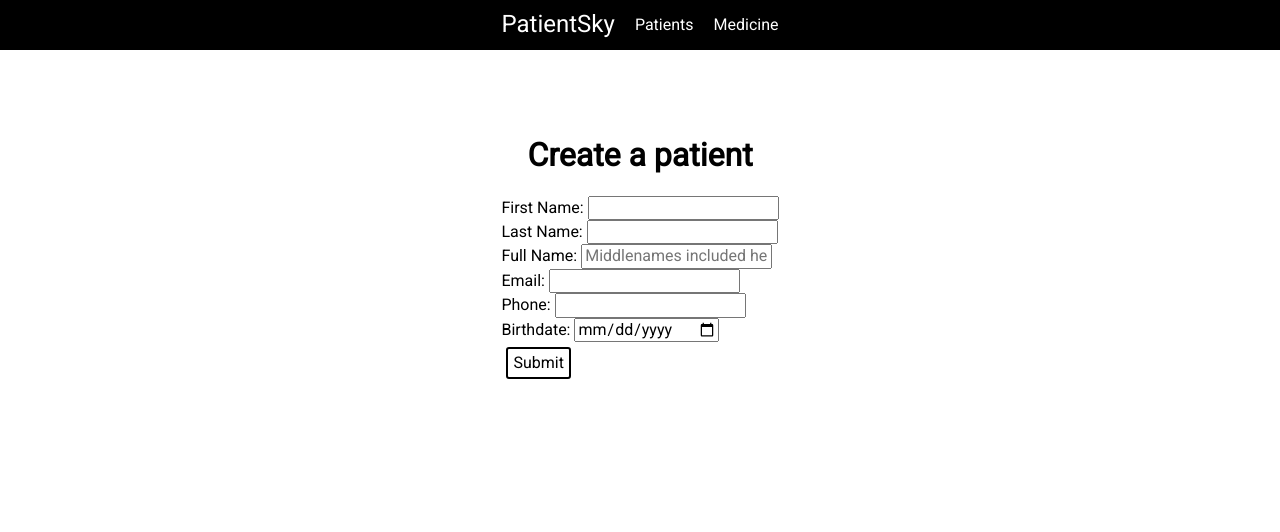
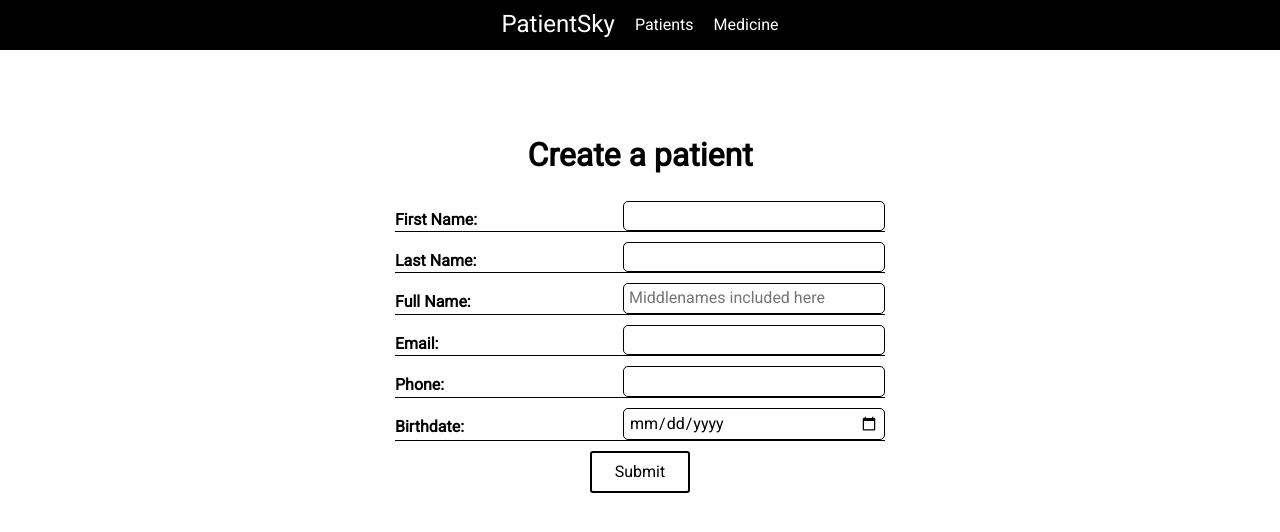
Before and after one commit to marwolaethblack/pacientsky, a React (Create React App) app: page /patients/create in a window 1280 px wide. Shown: the top 532 px of the page. Built offline with nearby package versions, Linux system fonts and the light colour scheme.

Commit message:
generic form styles

```diff
--- a/package.json
+++ b/package.json
@@ -22,7 +22,8 @@
     "test": "react-scripts test --env=jsdom",
     "eject": "react-scripts eject",
     "build-css": "less-watch-compiler --run-once --main-file=index.less src/less/ src/less/",
-    "watch-css": "npm run build-css && less-watch-compiler --main-file=index.less src/less/ src/less/"
+    "watch-css": "npm run build-css && less-watch-compiler --main-file=index.less src/less/ src/less/",
+    "populate": "node server/populateDB.js"
   },
   "devDependencies": {
     "faker": "^4.1.0",
--- a/src/components/GenericForm/GenericForm.js
+++ b/src/components/GenericForm/GenericForm.js
@@ -1,4 +1,5 @@
 import React, { Component } from 'react';
+import PropTypes from 'prop-types';
 import GenericButton from '../GenericButton/GenericButton';
 
 
@@ -71,10 +72,9 @@ class GenericForm extends Component {
 
             return (
                 <div key={i}>
-                    <label>{configObj.label}
+                    <label><strong>{configObj.label}</strong> </label>
                         <input {...configObj.input} value={this.state[configObj.property]}
                             onChange={(e) => { changeHandler(e, configObj) }} />
-                    </label>
                 </div>
             )
         })
@@ -95,4 +95,20 @@ class GenericForm extends Component {
     }
 }
 
+const configObject = {
+    property: PropTypes.string.isRequired,
+    label: PropTypes.string,
+    input: PropTypes.shape({
+        type: PropTypes.string.isRequired,
+        placeholder: PropTypes.string,
+        afterChange: PropTypes.func
+    })
+}
+
+GenericForm.propTypes = {
+    initialState: PropTypes.object,
+    config: PropTypes.arrayOf(PropTypes.shape(configObject)).isRequired,
+    onSubmit: PropTypes.func
+}
+
 export default GenericForm;
--- /dev/null
+++ b/src/components/GenericForm/GenericForm.less
@@ -0,0 +1,41 @@
+.generic-form {
+    display: flex;
+    flex-direction: column;
+    justify-content: center;
+    width: 70%;
+    max-width: 500px;
+    div {
+        display: flex;
+        justify-content: space-between;
+        margin: 5px;
+        border-bottom: 1px solid black;
+
+        @media @mobile {
+            flex-direction: column;
+            border: none;
+            label {
+                margin: 5px 0;
+            }
+
+            input {
+                min-width: 0;
+            }
+        }
+    }
+    input {
+        border: 1px solid black;
+        border-radius: 5px;
+        padding: 5px;
+        min-width: 250px;
+    }
+    label {
+        margin-top: 10px;
+    }
+
+    button {
+        padding: 10px;
+        max-width: 200px;
+        min-width: 100px;
+        align-self: center;
+    }
+}
--- a/src/components/GenericList/PatientList.less
+++ b/src/components/GenericList/PatientList.less
@@ -17,11 +17,11 @@
             box-shadow: 5px 5px 5px @background-shadow;
         }
 
-        @media only screen and (max-device-width : 1200px) {
+        @media @desktop {
             width: 40%;
         }
 
-        @media only screen and (max-device-width : 700px) {
+        @media @mobile {
             width: 75%;
         }
 
--- a/src/containers/CreatePatient/CreatePatient.js
+++ b/src/containers/CreatePatient/CreatePatient.js
@@ -77,9 +77,9 @@ class CreatePatient extends Component {
 
 
         return(
-        <div className="header-margin" >
+        <div className="header-margin create-patient-page" >
             <h1 className="page-heading">Create a patient</h1>
-            <GenericForm config={this.formConfig} onSubmit={this.handleSubmit} />
+            <GenericForm  className="generic-form" config={this.formConfig} onSubmit={this.handleSubmit} />
         </div>)
     }
 }
--- /dev/null
+++ b/src/containers/CreatePatient/CreatePatient.less
@@ -0,0 +1,3 @@
+.create-patient-page {
+    .page-with-form-mixin();
+}
--- a/src/containers/PatientDetails/PatientDetails.js
+++ b/src/containers/PatientDetails/PatientDetails.js
@@ -136,12 +136,12 @@ class PatientDetails extends Component {
             form = (<p>Loading...</p>)
         } else if(!this.state.loading && !this.state.error.length) {
             const initialState = this.state.patient;
-            form = (<GenericForm  config={this.formConfig} initialState={initialState} onSubmit={this.editPatient}/>);
+            form = (<GenericForm className="generic-form"  config={this.formConfig} initialState={initialState} onSubmit={this.editPatient}/>);
         } else {
             form = (<p>{this.state.error}</p>);
         }
         return(
-            <div className="header-margin">
+            <div className="header-margin patient-details-page">
              <h1 className="page-heading">Edit Patient</h1>
                 {form}
             <h1 className="page-heading">Delete Patient</h1>
--- a/src/containers/PatientDetails/PatientDetails.less
+++ b/src/containers/PatientDetails/PatientDetails.less
@@ -7,3 +7,7 @@
     display: flex;
     justify-content: center;
 }
+
+.patient-details-page {
+    .page-with-form-mixin();
+}
--- a/src/less/index.css
+++ b/src/less/index.css
@@ -337,6 +337,46 @@ template {
   border-radius: 5px;
   padding: 5px;
 }
+.generic-form {
+  display: flex;
+  flex-direction: column;
+  justify-content: center;
+  width: 70%;
+  max-width: 500px;
+}
+.generic-form div {
+  display: flex;
+  justify-content: space-between;
+  margin: 5px;
+  border-bottom: 1px solid black;
+}
+@media only screen and (max-device-width : 700px) {
+  .generic-form div {
+    flex-direction: column;
+    border: none;
+  }
+  .generic-form div label {
+    margin: 5px 0;
+  }
+  .generic-form div input {
+    min-width: 0;
+  }
+}
+.generic-form input {
+  border: 1px solid black;
+  border-radius: 5px;
+  padding: 5px;
+  min-width: 250px;
+}
+.generic-form label {
+  margin-top: 10px;
+}
+.generic-form button {
+  padding: 10px;
+  max-width: 200px;
+  min-width: 100px;
+  align-self: center;
+}
 .patient-list {
   display: flex;
   flex-direction: row;
@@ -357,32 +397,15 @@ template {
   transform: translateY(-10px);
   box-shadow: 5px 5px 5px #c7c1c1;
 }
-@media only screen and (max-device-width: 1200px) {
+@media only screen and (max-device-width : 1200px) {
   .patient-list a {
     width: 40%;
   }
 }
-@media only screen and (max-device-width: 700px) {
+@media only screen and (max-device-width : 700px) {
   .patient-list a {
     width: 75%;
   }
-}
-.patient-list-placeholder {
-  min-height: 1000px;
-}
-.patients-page {
-  margin-top: 100px;
-}
-.generic-button.delete-button {
-  color: red;
-  border: 2px solid red;
-}
-.delete-button-container {
-  display: flex;
-  justify-content: center;
-}
-.medicine-page {
-  margin-top: 100px;
 }
 .generic-button {
   background: white;
@@ -442,6 +465,35 @@ template {
   color: black;
   background: white;
 }
+.patient-list-placeholder {
+  min-height: 1000px;
+}
+.patients-page {
+  margin-top: 100px;
+}
+.generic-button.delete-button {
+  color: red;
+  border: 2px solid red;
+}
+.delete-button-container {
+  display: flex;
+  justify-content: center;
+}
+.patient-details-page {
+  width: 80%;
+  display: flex;
+  flex-direction: column;
+  align-items: center;
+}
+.medicine-page {
+  margin-top: 100px;
+}
+.create-patient-page {
+  width: 80%;
+  display: flex;
+  flex-direction: column;
+  align-items: center;
+}
 body {
   background: white;
   font-family: 'Roboto', sans-serif;
```
Also changed, not shown: src/less/index.less (+19 -3 lines), 1 other file (tests, documents, lock files or other folders).
